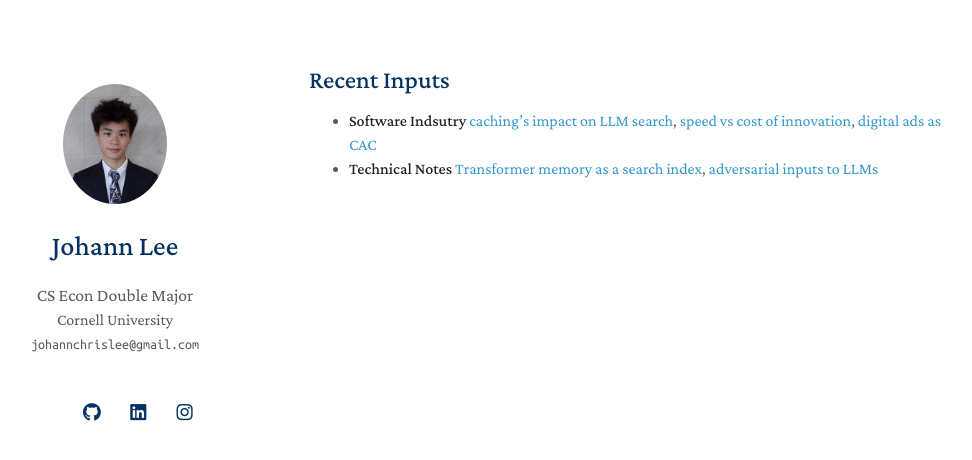
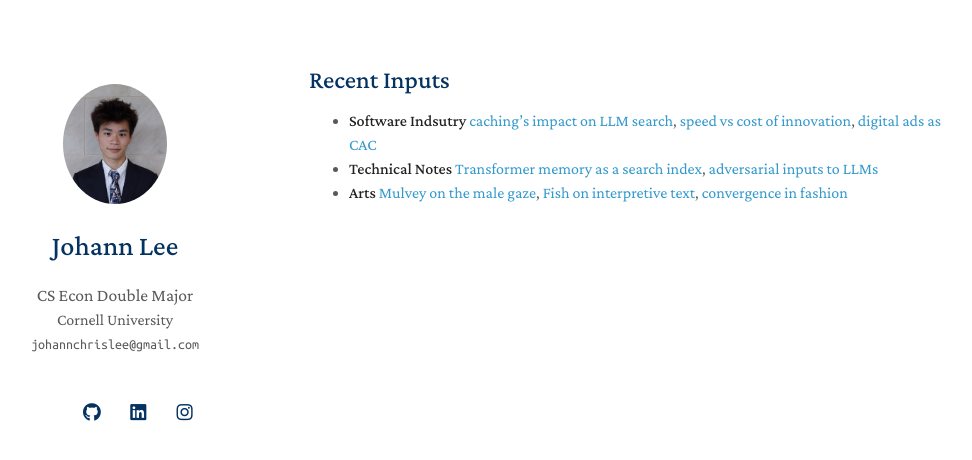
Before and after one commit to lee-johann/xforeverjlx.github.io, a Jekyll site: the page built from index.md, in a window 1280 px wide. Shown: the top 460 px of the page, without its empty margins (161-1133 px from the left). Built offline with Jekyll 4.4.1, drawn with Linux system fonts in a browser that asks for light colours; nearby versions of some CDN libraries; a style sheet for code colours, icons or effects is not loaded; our own code applies the rules of GitHub Pages for plain Markdown files.

Commit message:
updated arts

```diff
--- a/index.md
+++ b/index.md
@@ -6,6 +6,7 @@ layout: homepage
 
 - **Software Indsutry** [caching's impact on LLM search](https://newsletter.tidalwaveresearch.com/p/google-io-bard-and-implications-for), [speed vs cost of innovation](https://benn.substack.com/p/do-we-still-need-the-world-wide-web), [digital ads as CAC](https://www.ben-evans.com/benedictevans/2023/3/6/ways-to-think-about-amazon-advertising)
 - **Technical Notes** [Transformer memory as a search index](https://arxiv.org/pdf/2202.06991.pdf), [adversarial inputs to LLMs](https://arxiv.org/pdf/2109.07958.pdf)
+- **Arts** [Mulvey on the male gaze](https://www.amherst.edu/system/files/media/1021/Laura%2520Mulvey,%2520Visual%2520Pleasure.pdf), [Fish on interpretive text](https://link.springer.com/chapter/10.1007/978-1-349-25934-2_41), [convergence in fashion](https://archived.co/Carol-Christian-Poell-Spring-Summer-2004)
 <!-- - **Arts** [Rothko on being an artist](https://www.artsy.net/article/artsy-editorial-mark-rothko-artist), [Fish on interpretive text](https://link.springer.com/chapter/10.1007/978-1-349-25934-2_41), [convergence in fashion](https://archived.co/Carol-Christian-Poell-Spring-Summer-2004) -->
 
 <!-- ## About Me
```
